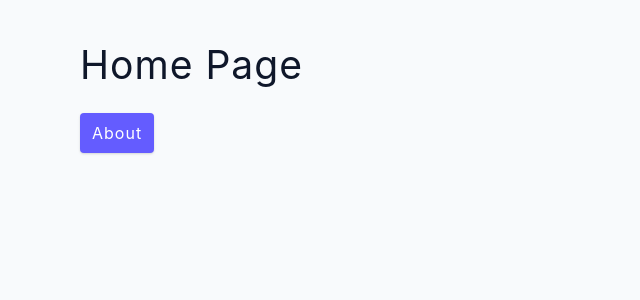
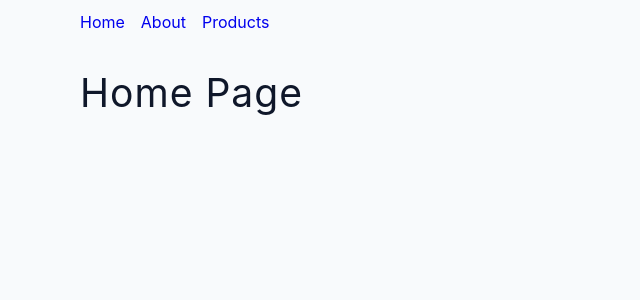
Before and after one commit to Umut-Polat-GM/React-Apps, a React (Create React App) app in the folder react-router-6/: page / in a window 1280 px wide. Shown: the top 300 px of the page, without its empty margins (0-640 px from the left). Built offline with nearby package versions, Linux system fonts and the light colour scheme.

Commit message:
react-router-6 tutorial use index page with nested routes 04 | React.js

```diff
--- a/react-router-6/src/App.js
+++ b/react-router-6/src/App.js
@@ -3,15 +3,18 @@ import Home from './pages/Home'
 import About from './pages/About'
 import Products from './pages/Products'
 import Error from './pages/Error'
+import SharedLayout from "./pages/SharedLayout"
 
 function App() {
   return (
     <BrowserRouter>
       <Routes>
-        <Route path="/" element={<Home />} />
-        <Route path="about" element={<About />} />
-        <Route path="products" element={<Products />} />
-        <Route path="*" element={<Error />}/>
+        <Route path="/" element={<SharedLayout />}>
+          <Route index element={<Home />} />
+          <Route path="about" element={<About />} />
+          <Route path="products" element={<Products />} />
+          <Route path="*" element={<Error />}/>
+        </Route>
       </Routes>
     </BrowserRouter>
   )
@@ -46,3 +49,8 @@ Route wrap'ı path prop u adress cubugunda yazıyor
     </BrowserRouter>
 
 */
+
+/*
+# Nested Routes Nedir
+İç içe geçmiş sayfa demek ve react router da kullanılıyor.
+*/
--- /dev/null
+++ b/react-router-6/src/components/Navbar.js
@@ -0,0 +1,12 @@
+import React from 'react'
+import { Link } from 'react-router-dom'
+
+export default function Navbar() {
+  return (
+    <nav className='navbar'>
+        <Link to='/'>Home</Link>
+        <Link to='/about'>About</Link>
+        <Link to='/products'>Products</Link>
+    </nav>
+  )
+}
--- a/react-router-6/src/pages/Home.js
+++ b/react-router-6/src/pages/Home.js
@@ -1,13 +1,11 @@
-import { Link } from "react-router-dom";
 
 const Home = () => {
   return (
-    <section className='section'>
-      <h2>Home Page</h2>
-      <Link to='/about' className="btn">
-        About
-      </Link>
-    </section>
+    <>
+      <section className='section'>
+        <h2>Home Page</h2>
+      </section>
+    </>
   );
 };
 export default Home;
--- /dev/null
+++ b/react-router-6/src/pages/SharedLayout.js
@@ -0,0 +1,12 @@
+import { Link, Outlet } from "react-router-dom";
+import  Navbar  from "../components/Navbar";
+
+const Home = () => {
+  return (
+    <>
+        <Navbar />
+        <Outlet />
+    </>
+  );
+};
+export default Home;
```
